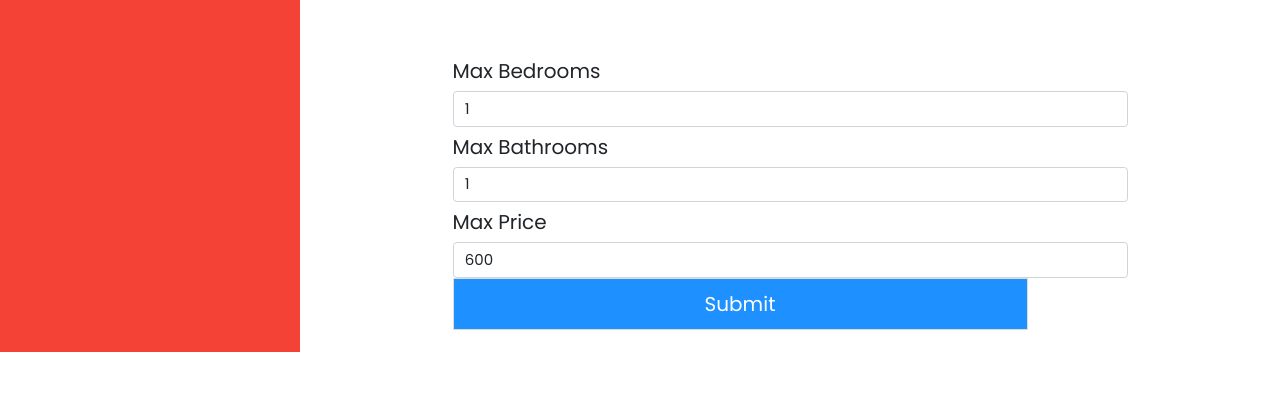
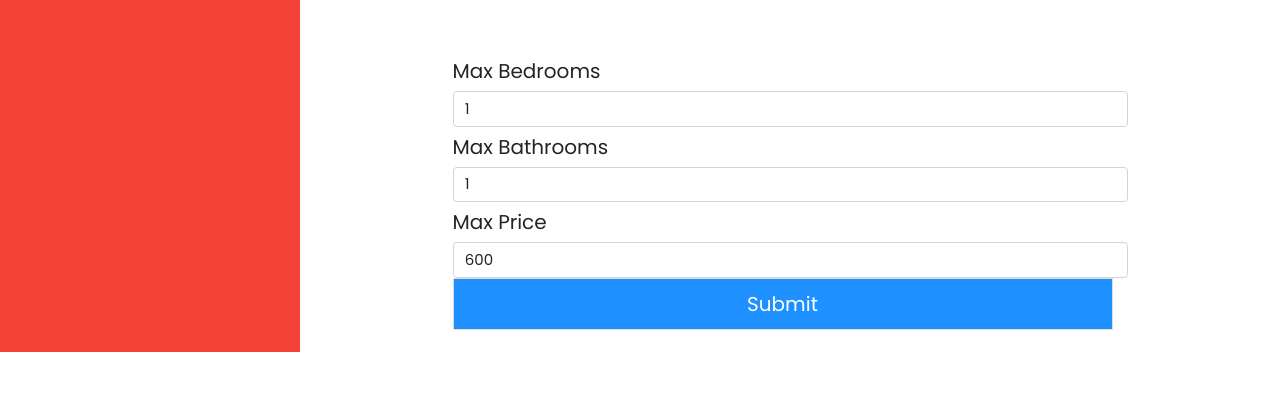
Before and after one commit to kb5ux/Django-Web-App---Off-Grounds-Housing, a Django app: page / in a window 1280 px wide. Shown: the part 448-868 px from the top of the page. Run offline with Django 3.2, Linux system fonts and the light colour scheme; the visitor is signed in with stand-in values (Sample User, id 1); some libraries are stand-ins or nearby versions.

Commit message:
Button size fix

```diff
--- a/templates/home_page.html
+++ b/templates/home_page.html
@@ -62,7 +62,7 @@ body {font-family:"Poppins", sans-serif;}
 .form-inline button {
   padding: 10px 20px;
   background-color: dodgerblue;
-  width: 575px;
+  width: 660px;
   border: 1px solid #ddd;
   color: white;
   cursor: pointer;
```
